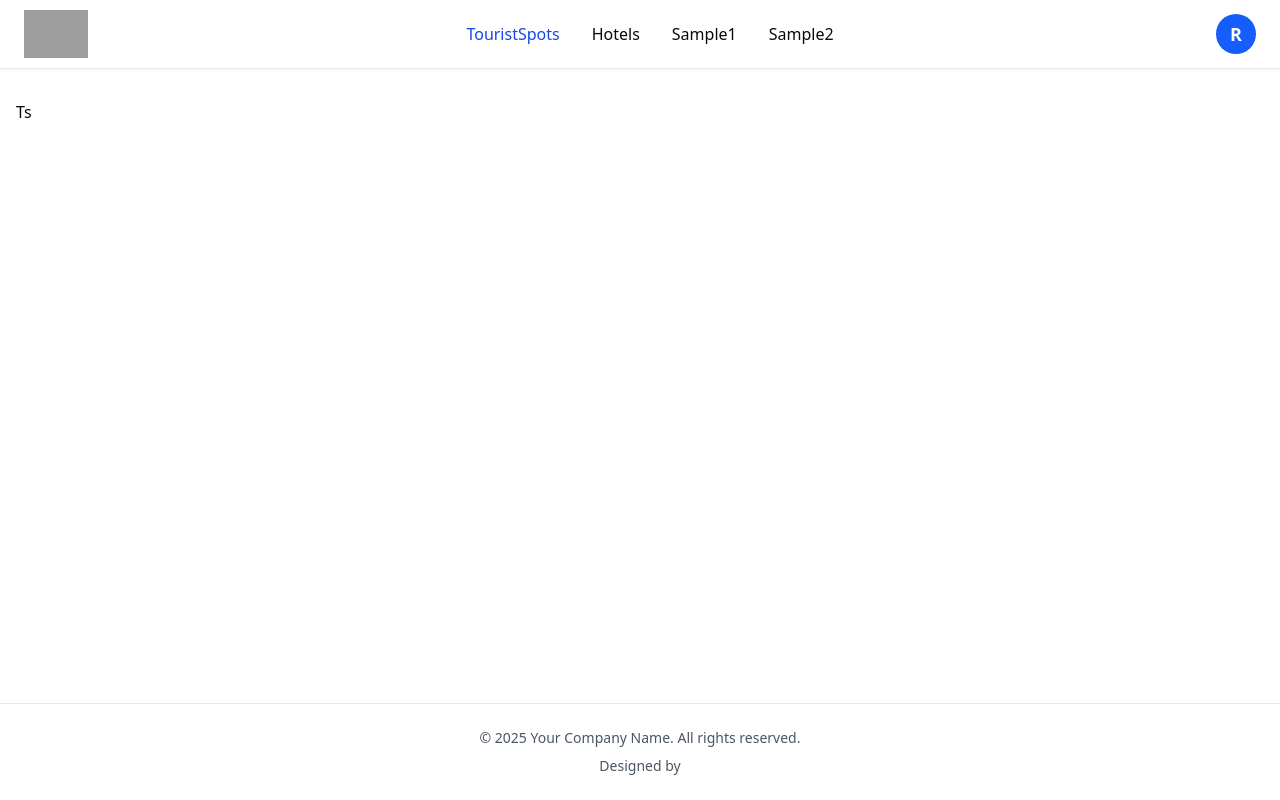
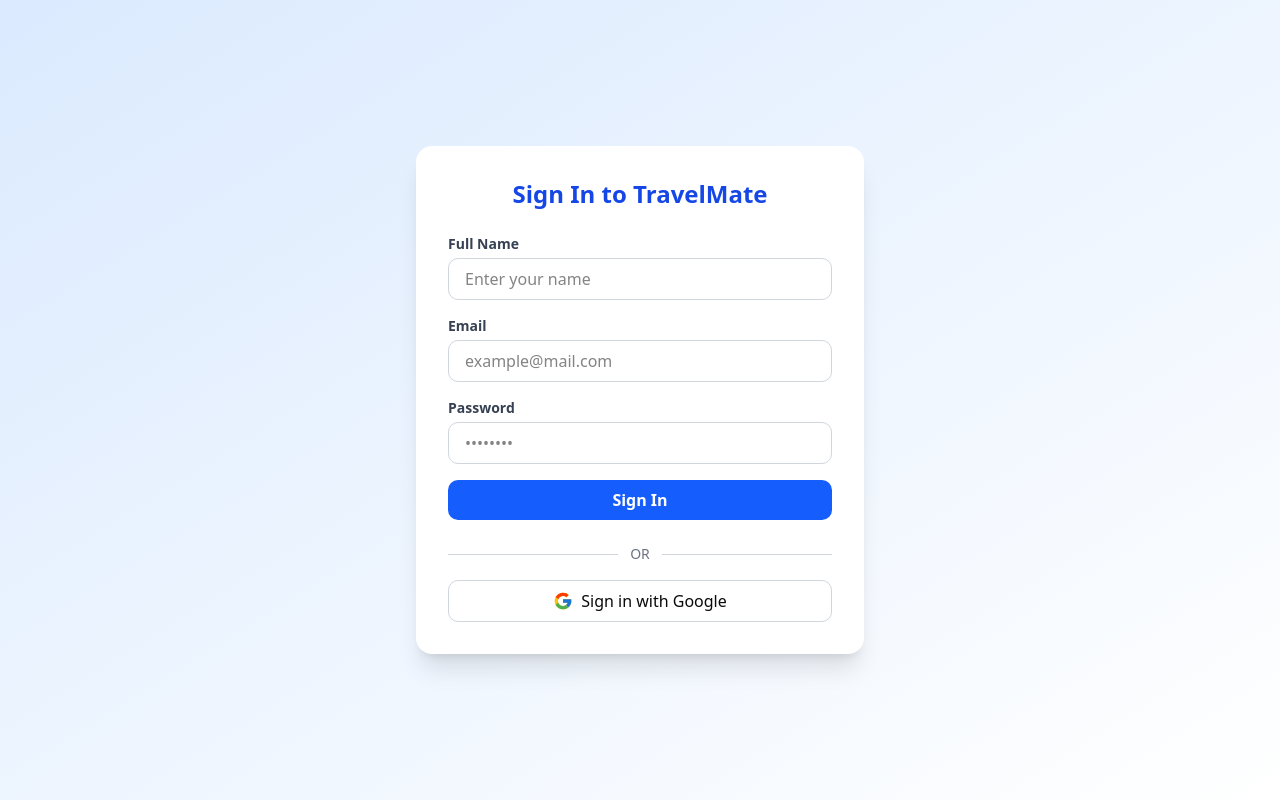
Before and after one commit to vignesh17904/Travel-mate, a React (Vite) app in the folder frontend/: page /SignIn in a window 1280 px wide. Built offline with nearby package versions, Linux system fonts and the light colour scheme; grey boxes are pictures that could not be loaded.

Commit message:
minor updates

```diff
--- a/frontend/src/components/Cards.jsx
+++ b/frontend/src/components/Cards.jsx
@@ -5,7 +5,7 @@
 import 'swiper/css/navigation';
 import { Pagination,Navigation } from "swiper/modules";
 import { Link } from 'react-router-dom';
-// 🔽 Sample data — swap with your API later
+
 const places = [
   {
     id: 1,
@@ -64,7 +64,7 @@
 
 export default function Cards() {
   return (
-    <section className="max-w-5xl mx-auto px-4 py-10">
+    <section className="max-w-full mx-auto px-4 py-10 bg-gradient-to-br from-blue-100 to-white rounded-lg shadow-lg">
       <Swiper
         slidesPerView={1}
         spaceBetween={20}
@@ -72,7 +72,7 @@
         modules={[Navigation]}
         breakpoints={{
           640: {
-            slidesPerView: 2, // 2 cards on screens >= 640px
+            slidesPerView: 3, // 2 cards on screens >= 640px
           },
         }}
         className="relative"
--- a/frontend/src/components/Home.jsx
+++ b/frontend/src/components/Home.jsx
@@ -5,7 +5,9 @@
   AiFillTwitterSquare,
   AiOutlineSearch,
 } from "react-icons/ai";
+import { useNavigate } from "react-router";
 const Home = ()=>{
+  const navigate = useNavigate();
     return (
         <React.Fragment>
       <div className="w-full h-screen relative">
@@ -49,10 +51,10 @@
         </div>
 
         <div className="space-x-4">
-          <button className="bg-gray-300 py-2 px-5 rounded-md hover:bg-white hover:duration-300">
+          <button onClick={()=>{navigate('/SignIn')}} className="bg-gray-300 py-2 px-5 rounded-md hover:bg-white hover:duration-300">
             Sign in
           </button>
-          <button className="text-gray-300 border rounded-md py-2 px-5 hover:bg-white hover:text-black hover:duration-300">
+          <button onClick={()=>{navigate('/SignUp')}} className="text-gray-300 border rounded-md py-2 px-5 hover:bg-white hover:text-black hover:duration-300">
             Sign Up
           </button>
         </div>
--- /dev/null
+++ b/frontend/src/components/PlaceCard.jsx
@@ -0,0 +1,18 @@
+import React from "react";
+
+export default function PlaceCard({ image, title, description }) {
+  return (
+    <div className="bg-white rounded-2xl shadow-md hover:shadow-lg transition-shadow duration-300 w-full max-w-2xl mx-auto mb-6 p-4 border border-gray-200">
+      <img
+        src={image}
+        alt={title}
+        className="w-full h-48 object-cover rounded-xl mb-4"
+      />
+      <h3 className="text-2xl font-semibold text-gray-800">{title}</h3>
+      <p className="text-gray-600 text-sm mt-2 line-clamp-3">{description}</p>
+      <button className="mt-4 text-sm text-blue-600 font-medium hover:underline">
+        View More
+      </button>
+    </div>
+  );
+}
--- a/frontend/src/context/UserContextProvider.jsx
+++ b/frontend/src/context/UserContextProvider.jsx
@@ -1,5 +1,5 @@
 import React from "react";
-import UserContext from "./userContext.js";
+import UserContext from "./UserContext.js";
 
 const UserContextProvider = ({children}) => {
     const [userLoggedIn, setUserLoggedIn] = React.useState(false);
--- /dev/null
+++ b/frontend/src/pages/SignIn.jsx
@@ -0,0 +1,65 @@
+import React from "react";
+import { FcGoogle } from "react-icons/fc";
+
+export default function SignIn() {
+  const handleGoogleSignIn = () => {
+    // Trigger your Google OAuth flow here
+    console.log("Google Sign-In clicked");
+  };
+
+  return (
+    <div className="min-h-screen bg-gradient-to-br from-blue-100 to-white flex justify-center items-center">
+      <div className="bg-white shadow-xl rounded-2xl p-8 w-full max-w-md">
+        <h2 className="text-2xl font-bold text-center mb-6 text-blue-700">
+          Sign In to TravelMate
+        </h2>
+        <form className="space-y-4">
+          <div>
+            <label className="block mb-1 text-sm font-semibold text-gray-700">Full Name</label>
+            <input
+              type="text"
+              placeholder="Enter your name"
+              className="w-full px-4 py-2 border border-gray-300 rounded-lg focus:outline-none focus:ring-2 focus:ring-blue-500"
+            />
+          </div>
+          <div>
+            <label className="block mb-1 text-sm font-semibold text-gray-700">Email</label>
+            <input
+              type="email"
+              placeholder="example@mail.com"
+              className="w-full px-4 py-2 border border-gray-300 rounded-lg focus:outline-none focus:ring-2 focus:ring-blue-500"
+            />
+          </div>
+          <div>
+            <label className="block mb-1 text-sm font-semibold text-gray-700">Password</label>
+            <input
+              type="password"
+              placeholder="••••••••"
+              className="w-full px-4 py-2 border border-gray-300 rounded-lg focus:outline-none focus:ring-2 focus:ring-blue-500"
+            />
+          </div>
+          <button
+            type="submit"
+            className="w-full bg-blue-600 hover:bg-blue-700 text-white font-semibold py-2 rounded-lg transition duration-300"
+          >
+            Sign In
+          </button>
+        </form>
+
+        <div className="mt-6 flex items-center justify-between">
+          <hr className="flex-grow border-t border-gray-300" />
+          <span className="mx-3 text-gray-500 text-sm">OR</span>
+          <hr className="flex-grow border-t border-gray-300" />
+        </div>
+
+        <button
+          onClick={handleGoogleSignIn}
+          className="mt-4 w-full border border-gray-300 py-2 flex items-center justify-center rounded-lg hover:bg-gray-100 transition"
+        >
+          <FcGoogle className="mr-2 text-xl" />
+          Sign in with Google
+        </button>
+      </div>
+    </div>
+  );
+}
--- /dev/null
+++ b/frontend/src/pages/SignUp.jsx
@@ -0,0 +1,73 @@
+import React from "react";
+import { FcGoogle } from "react-icons/fc";
+
+export default function SignUp() {
+  const handleGoogleSignUp = () => {
+    // Trigger your Google OAuth signup flow here
+    console.log("Google Sign-Up clicked");
+  };
+
+  return (
+    <div className="min-h-screen bg-gradient-to-br from-blue-100 to-white flex justify-center items-center">
+      <div className="bg-white shadow-xl rounded-2xl p-8 w-full max-w-md">
+        <h2 className="text-2xl font-bold text-center mb-6 text-blue-700">
+          Create Your Account
+        </h2>
+        <form className="space-y-4">
+          <div>
+            <label className="block mb-1 text-sm font-semibold text-gray-700">Full Name</label>
+            <input
+              type="text"
+              placeholder="Enter your name"
+              className="w-full px-4 py-2 border border-gray-300 rounded-lg focus:outline-none focus:ring-2 focus:ring-blue-500"
+            />
+          </div>
+          <div>
+            <label className="block mb-1 text-sm font-semibold text-gray-700">Email</label>
+            <input
+              type="email"
+              placeholder="you@example.com"
+              className="w-full px-4 py-2 border border-gray-300 rounded-lg focus:outline-none focus:ring-2 focus:ring-blue-500"
+            />
+          </div>
+          <div>
+            <label className="block mb-1 text-sm font-semibold text-gray-700">Password</label>
+            <input
+              type="password"
+              placeholder="Create a password"
+              className="w-full px-4 py-2 border border-gray-300 rounded-lg focus:outline-none focus:ring-2 focus:ring-blue-500"
+            />
+          </div>
+          <div>
+            <label className="block mb-1 text-sm font-semibold text-gray-700">Confirm Password</label>
+            <input
+              type="password"
+              placeholder="Re-enter password"
+              className="w-full px-4 py-2 border border-gray-300 rounded-lg focus:outline-none focus:ring-2 focus:ring-blue-500"
+            />
+          </div>
+          <button
+            type="submit"
+            className="w-full bg-blue-600 hover:bg-blue-700 text-white font-semibold py-2 rounded-lg transition duration-300"
+          >
+            Sign Up
+          </button>
+        </form>
+
+        <div className="mt-6 flex items-center justify-between">
+          <hr className="flex-grow border-t border-gray-300" />
+          <span className="mx-3 text-gray-500 text-sm">OR</span>
+          <hr className="flex-grow border-t border-gray-300" />
+        </div>
+
+        <button
+          onClick={handleGoogleSignUp}
+          className="mt-4 w-full border border-gray-300 py-2 flex items-center justify-center rounded-lg hover:bg-gray-100 transition"
+        >
+          <FcGoogle className="mr-2 text-xl" />
+          Continue with Google
+        </button>
+      </div>
+    </div>
+  );
+}
```
Also changed, not shown: frontend/src/router.jsx (+10 -0 lines).
